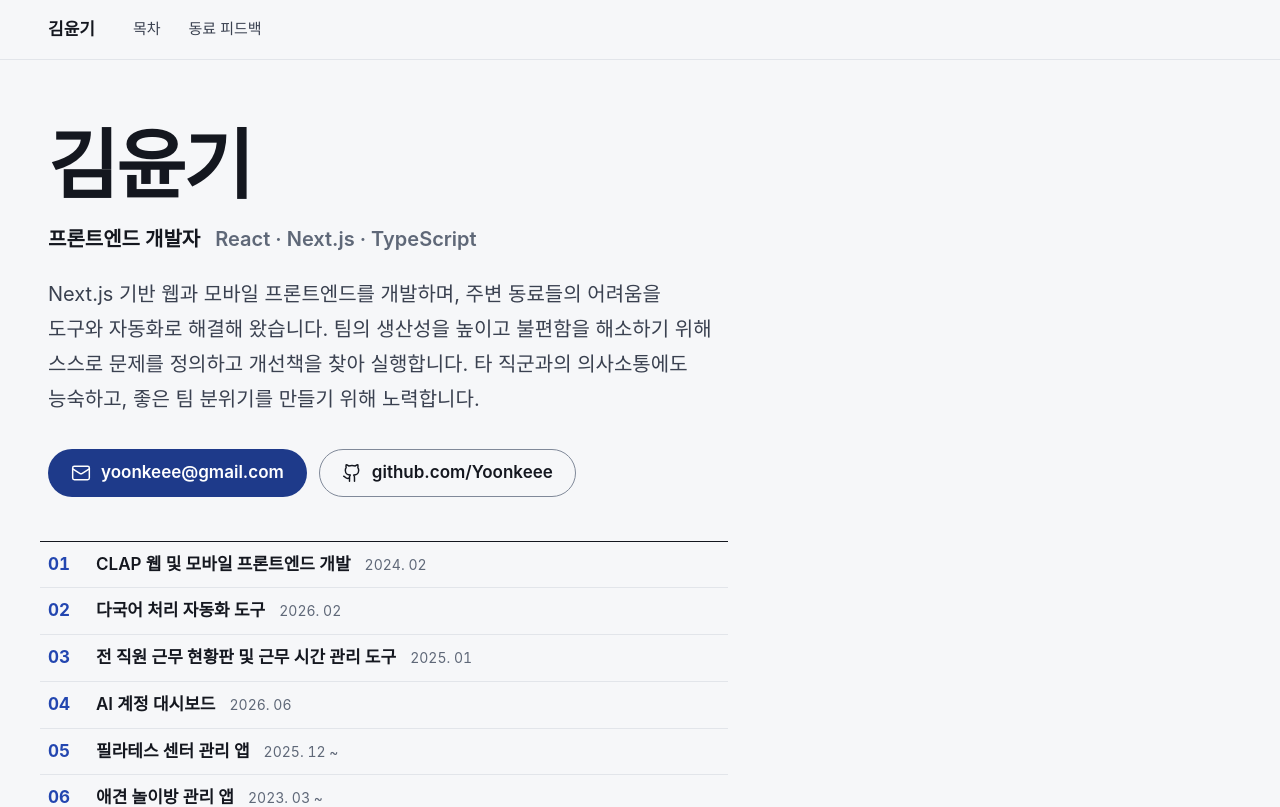
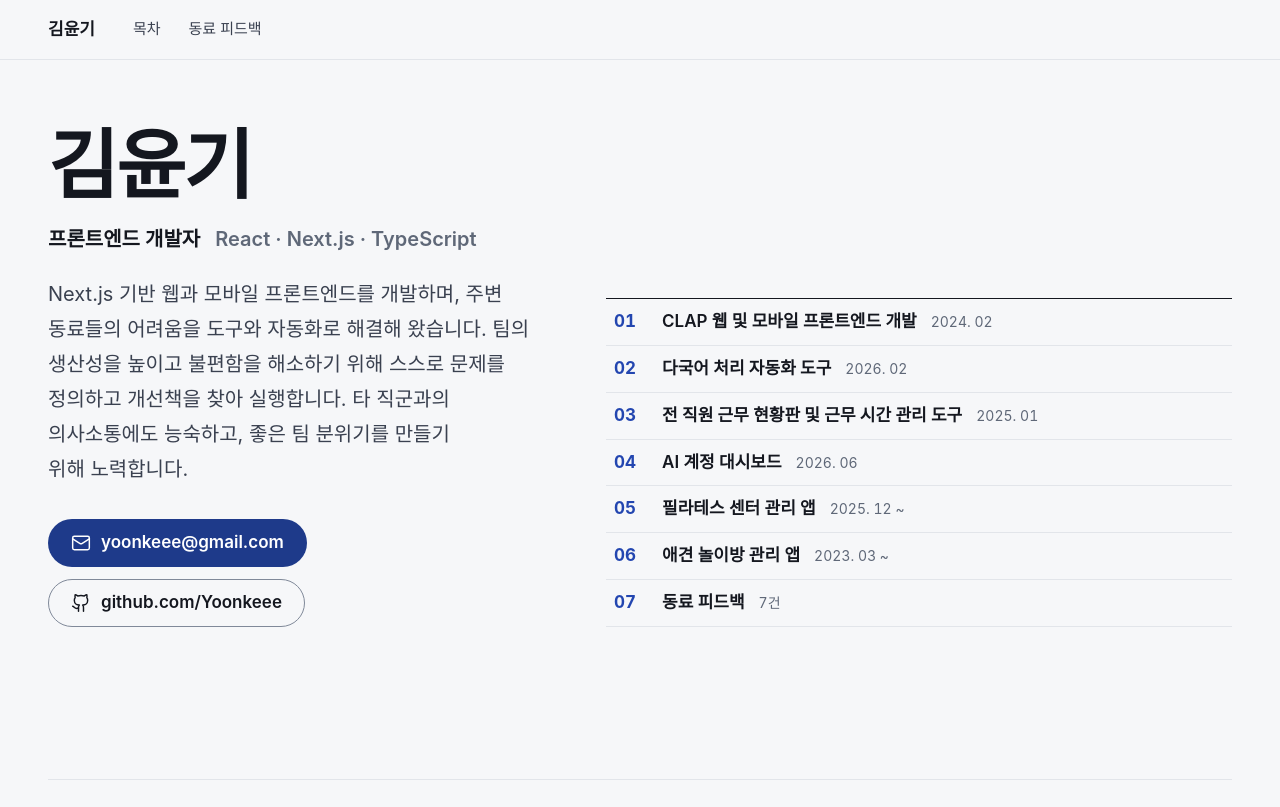
Before and after one commit to Yoonkeee/yoonkeee.github.io, a Next.js app: page /pf/ in a window 1280 px wide. Shown: the top 807 px of the page. Built offline with nearby package versions, Linux system fonts and the light colour scheme; a web font is replaced by a local one.

Commit message:
feat: 첫 화면을 왼쪽 소개, 오른쪽 목차로 배치

```diff
--- a/src/components/Hero.module.css
+++ b/src/components/Hero.module.css
@@ -131,3 +131,21 @@
   font-variant-numeric: tabular-nums;
   white-space: nowrap;
 }
+
+@media (min-width: 1024px) {
+  .column {
+    display: grid;
+    grid-template-columns: var(--text-column) var(--visual-column);
+    column-gap: var(--column-gap);
+    align-items: end;
+    max-width: none;
+  }
+
+  .toc {
+    margin-top: 0;
+  }
+
+  .index {
+    margin-right: 0;
+  }
+}
--- a/src/components/Hero.tsx
+++ b/src/components/Hero.tsx
@@ -16,6 +16,7 @@ export function Hero() {
   return (
     <section className={`container ${styles.hero}`} aria-labelledby="hero-name">
       <div className={styles.column}>
+        <div>
           <h1 id="hero-name" className={styles.name}>
             {profile.name}
           </h1>
@@ -33,6 +34,7 @@ export function Hero() {
               <GithubIcon />
               {profile.github.label}
             </a>
+          </div>
         </div>
         <nav id="toc" aria-label="목차" className={styles.toc}>
           <ol className={styles.index}>
```
Lines whose indentation alone changed are shown as unchanged.
